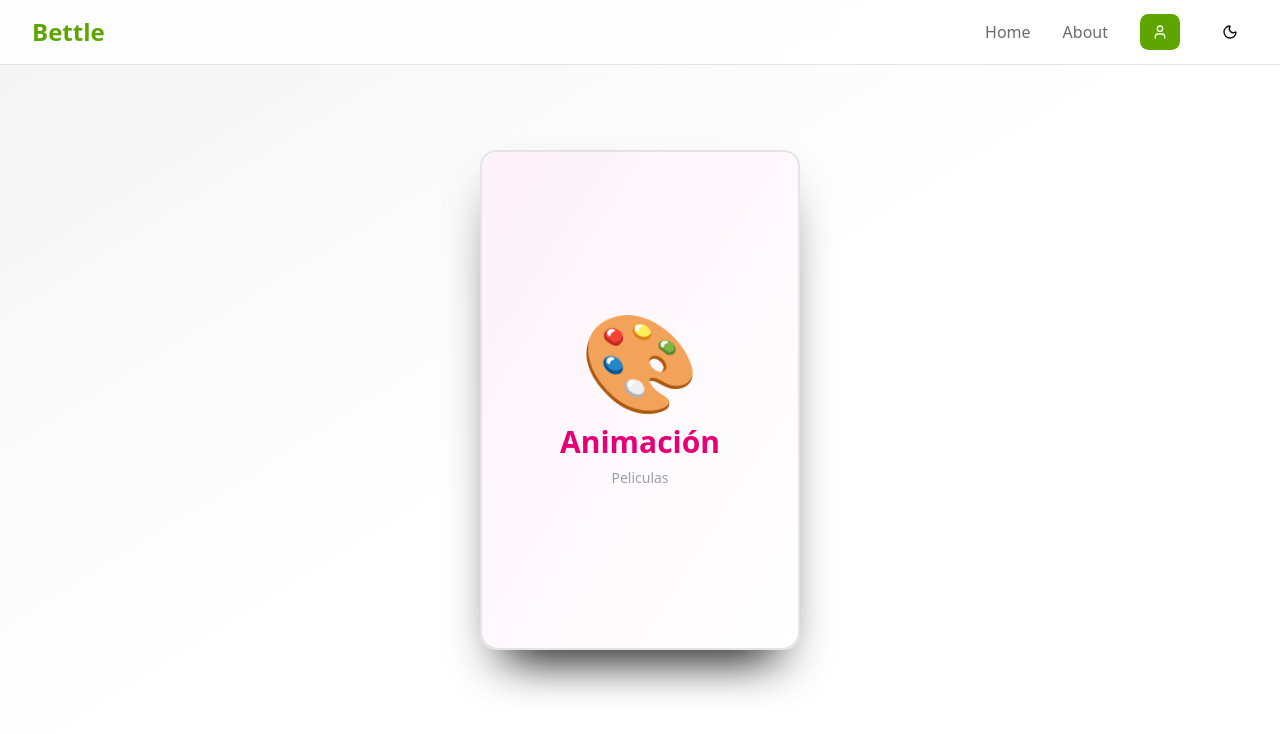
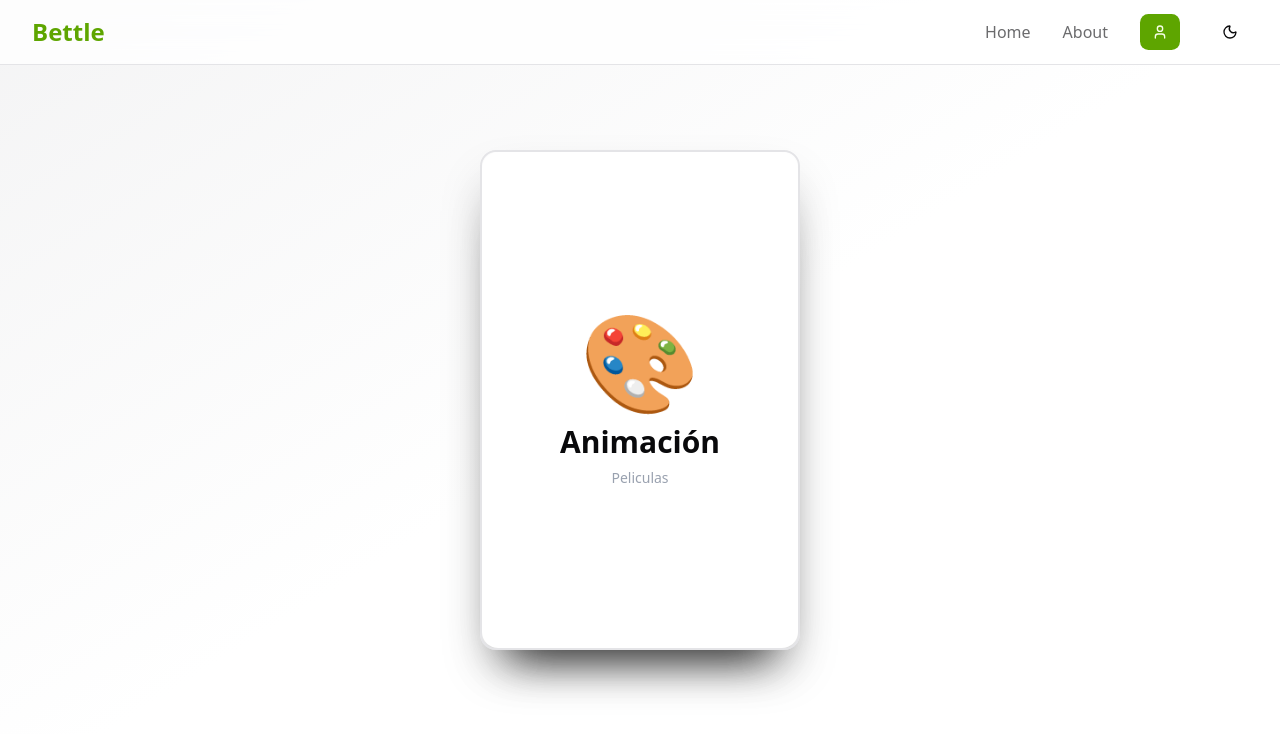
Before and after one commit to Yacksmonkey/Beetle-Frontend, a Next.js app: page /cards in a window 1280 px wide. Shown: the top 734 px of the page. Built offline with nearby package versions, Linux system fonts and the light colour scheme.

Commit message:
BeetleApp resolve deployment

```diff
--- a/src/app/cards/page.tsx
+++ b/src/app/cards/page.tsx
@@ -12,8 +12,6 @@ const cards = [
 		value: "accion",
 		relation: "Peliculas",
 		img: null,
-		color: "text-orange-600",
-		bg: "from-orange-50"
 	},
 	{
 		id: 2,
@@ -22,8 +20,6 @@ const cards = [
 		value: "drama",
 		relation: "Peliculas",
 		img: null,
-		color: "text-purple-600",
-		bg: "from-purple-50"
 	},
 	{
 		id: 3,
@@ -32,8 +28,6 @@ const cards = [
 		value: "comedia",
 		relation: "Peliculas",
 		img: null,
-		color: "text-yellow-600",
-		bg: "from-yellow-50"
 	},
 	{
 		id: 4,
@@ -42,8 +36,6 @@ const cards = [
 		value: "scifi",
 		relation: "Peliculas",
 		img: null,
-		color: "text-blue-600",
-		bg: "from-blue-50"
 	},
 	{
 		id: 5,
@@ -52,8 +44,6 @@ const cards = [
 		value: "terror",
 		relation: "Peliculas",
 		img: null,
-		color: "text-gray-900",
-		bg: "from-gray-50"
 	},
 	{
 		id: 6,
@@ -62,8 +52,6 @@ const cards = [
 		value: "animacion",
 		relation: "Peliculas",
 		img: null,
-		color: "text-pink-600",
-		bg: "from-pink-50"
 	},
 ]
 
@@ -77,7 +65,7 @@ export default function Page() {
 	return (
 		<main
 			className="min-h-screen bg-gradient-to-br from-secondary via-card to-background flex items-center justify-center p-4 overflow-hidden">
-			<Navbar></Navbar>
+			<Navbar/>
 			<div className="relative w-80 h-[500px]">
 				{currentCards.map((card, index) => (
 					<Card
@@ -112,8 +100,7 @@ function Card({
 		value: string;
 		relation: string;
 		img: null;
-		color: string;
-		bg: string
+
 	}
 	index: number
 	totalCards: number
@@ -163,9 +150,9 @@ function Card({
 		>
 			<div className="w-full h-full  rounded-2xl shadow-2xl border-2 ">
 				<div
-					className={`w-full h-full rounded-2xl bg-gradient-to-br ${card.bg} to-white p-8 flex flex-col items-center justify-center`}>
+					className={`w-full h-full rounded-2xl bg-card p-8 flex flex-col items-center justify-center`}>
 					<div className="text-8xl mb-4">{card.emoji}</div>
-					<div className={`${card.color} font-bold text-3xl text-center`}>{card.text}</div>
+					<div className={`font-bold text-3xl text-center`}>{card.text}</div>
 					<div className="text-gray-400 text-sm mt-2">{card.relation}</div>
 				</div>
 			</div>
```
